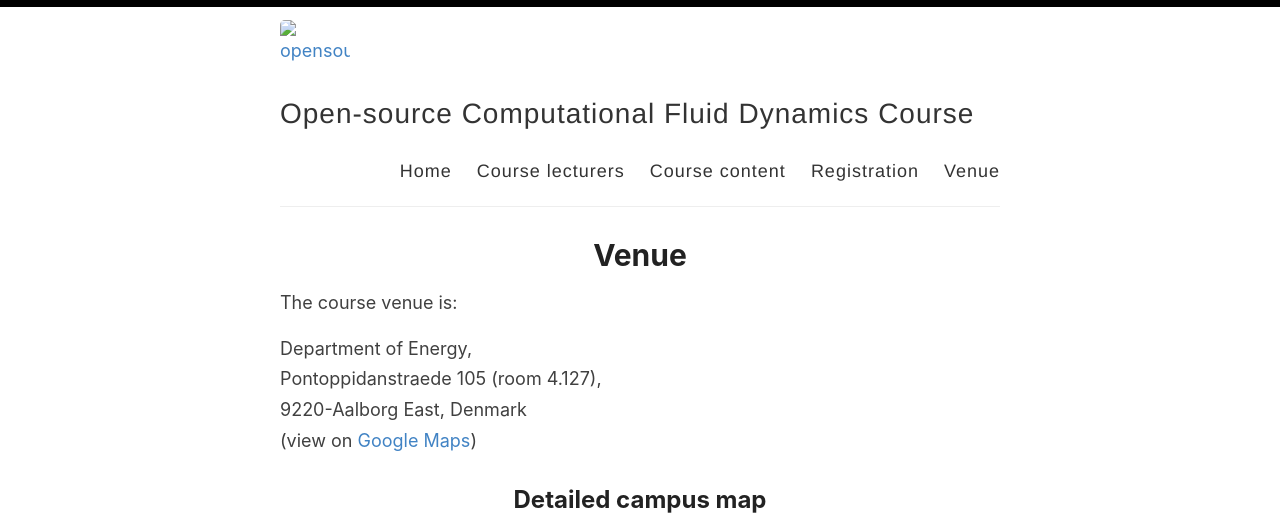
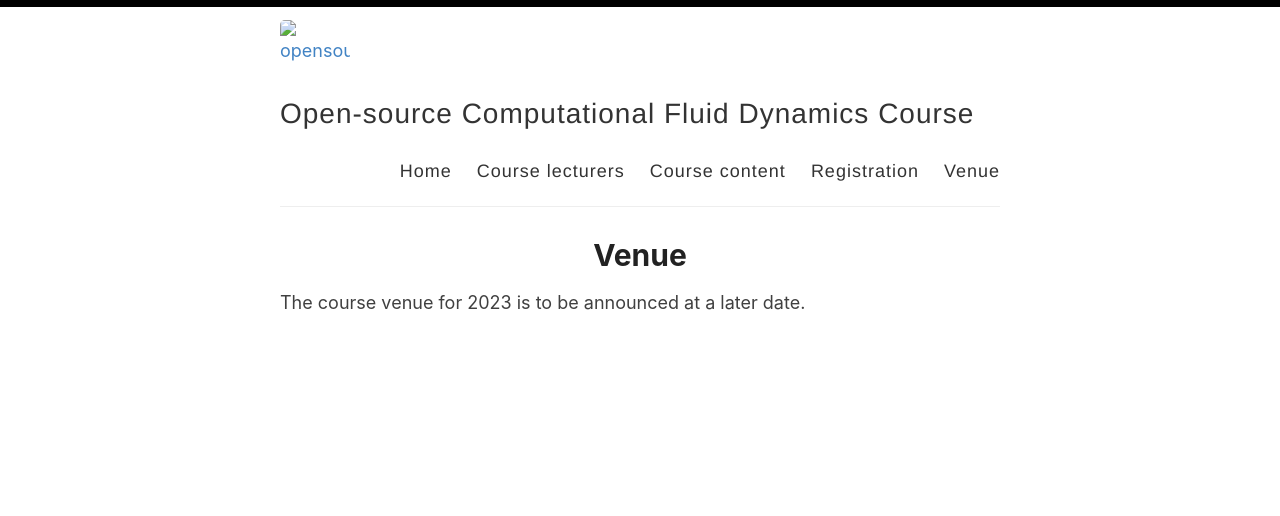
Before and after one commit to OpenSourceCFDCourse/opensourcecfdcourse.github.io, a Jekyll site: the page built from _pages/venue.md, in a window 1280 px wide. Shown: the top 516 px of the page. Built offline with Jekyll 4.4.1, drawn with Linux system fonts in a browser that asks for light colours; some of the changed text lies outside the part shown; grey boxes are pictures that could not be loaded.

Commit message:
Revert "Revert "Updated""
This reverts commit f23ef45c601080a0496f0faf06eb4484cce2207f.

```diff
--- a/_pages/venue.md
+++ b/_pages/venue.md
@@ -4,23 +4,4 @@ permalink: /venue/
 title: Venue
 ---
 
-The course venue is:
-
-Department of Energy,
-Pontoppidanstraede 105 (room 4.127),
-9220-Aalborg East, Denmark
-(view on [Google Maps](https://www.google.com/maps/place/57°00'56.6%22N+9°58'31.2%22E/@57.0157222,9.9746005,160m/data=!3m2!1e3!4b1!4m6!3m5!1s0x0:0x8279fb0ee01c3253!7e2!8m2!3d57.0157117!4d9.9753373))
-
-## Detailed campus map
-![](../images/AAU_venue.png)
-
-## Suggestions for accomodation
-
-There are several hotels nearby. You can choose to stay at the campus area or in the city centre where a bus leaves frequently to campus area. Is takes approx 15 min to get from city centre to campus area.
-
-**Accomodation in city area**
-- [Cabinn Aalborg](https://www.cabinn.com/hotel/cabinn-aalborg) (cheaper option)
-- [Radisson Blu Limfjord Hotel](https://www.radissonhotels.com/en-us/hotels/radisson-blu-aalborg-limfjord)
-
-**Accomodation in campus area**
-- [Scandic Aalborg East](https://www.scandichotels.com/hotels/denmark/aalborg/scandic-aalborg-ost)
+The course venue for 2023 is to be announced at a later date.
```
Also changed, not shown: _pages/registration.md (+2 -2 lines).
